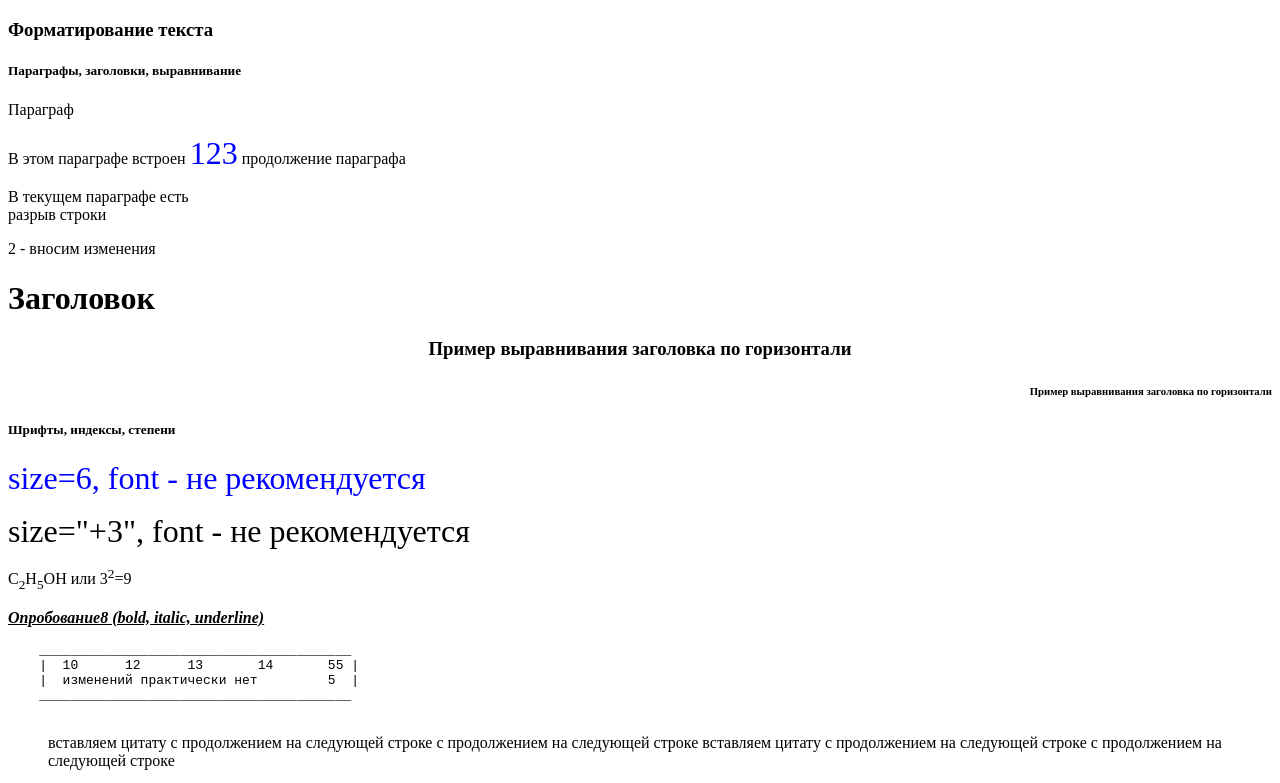
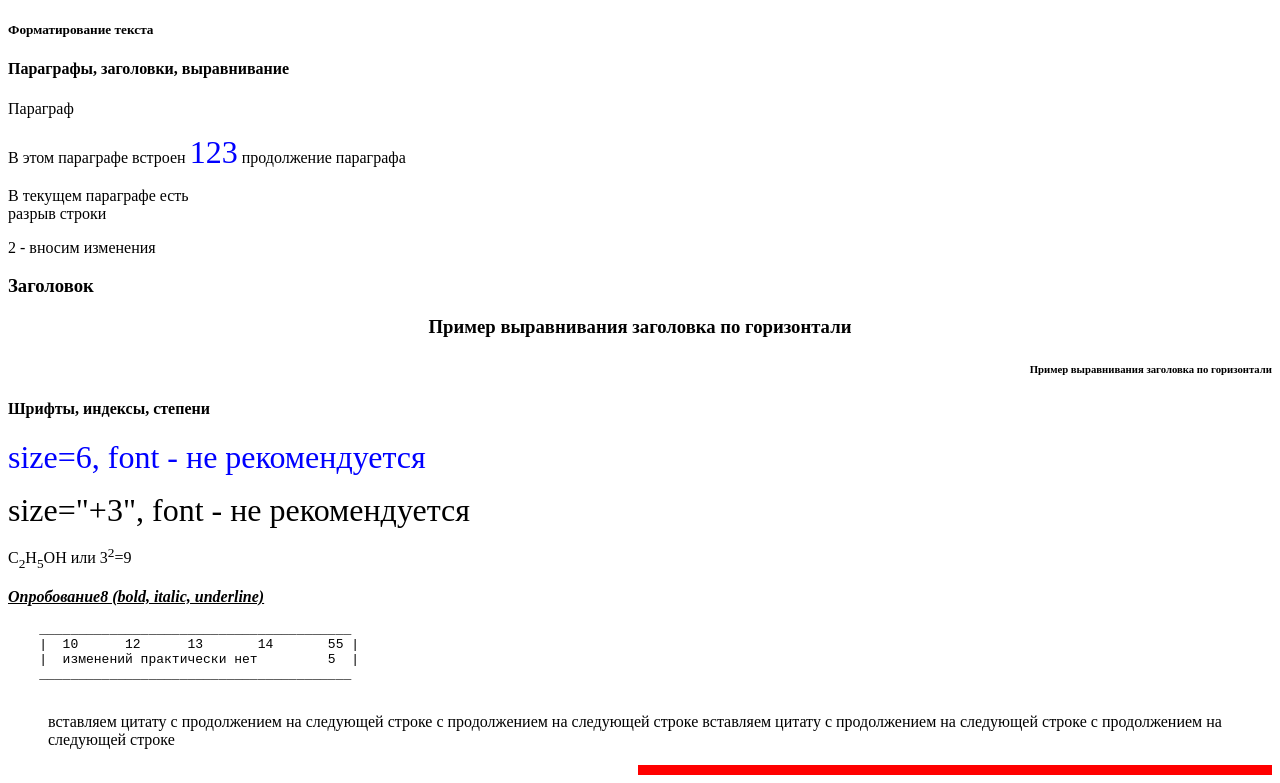
Before and after one commit to vmarshirov/2024_BWT, a plain HTML site: page 010_typography/index.html in a window 1280 px wide. Shown: the top 783 px of the page. Drawn offline with Linux system fonts and the light colour scheme; a script that the page names is missing.

Commit message:
Update index.html

```diff
--- a/010_typography/index.html
+++ b/010_typography/index.html
@@ -8,8 +8,8 @@
 
 <body>
 </body>
- <h3>Форматирование текста </h3>
-    <h5>Параграфы, заголовки, выравнивание</h5>
+ <h5>Форматирование текста </h5>
+    <h4>Параграфы, заголовки, выравнивание</h4>
 
     <p>Параграф</p>
 <p>В этом параграфе встроен <span>оригинальный фрагмент</span> продолжение параграфа
@@ -20,11 +20,11 @@
 <!--
     <p>Пример закомментированного фрагмента </p>
 -->
-<h1>Заголовок</h1>
+<h3>Заголовок</h3>
 <h3 align="center">Пример выравнивания заголовка по горизонтали</h3>
 <h6 align="right">Пример выравнивания заголовка по горизонтали</h6>
 
-    <h5>Шрифты, индексы, степени</h5>
+    <h4>Шрифты, индексы, степени</h4>
 <p>
     <font color="Blue" face="GothicG" size=6> size=6, font - не рекомендуется</font>
 </p>
```
